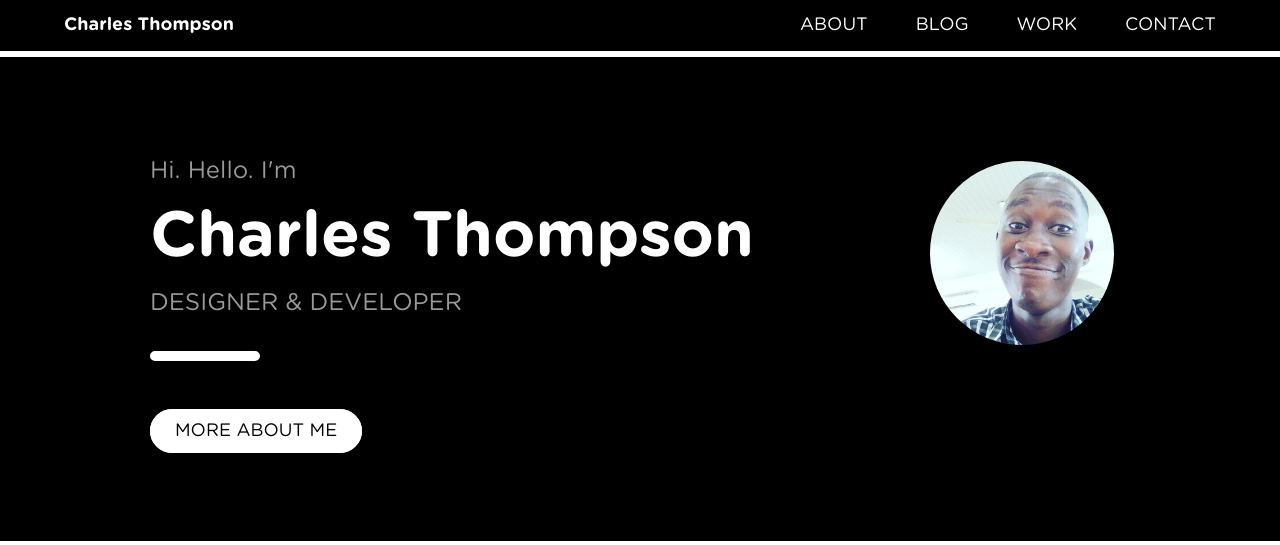
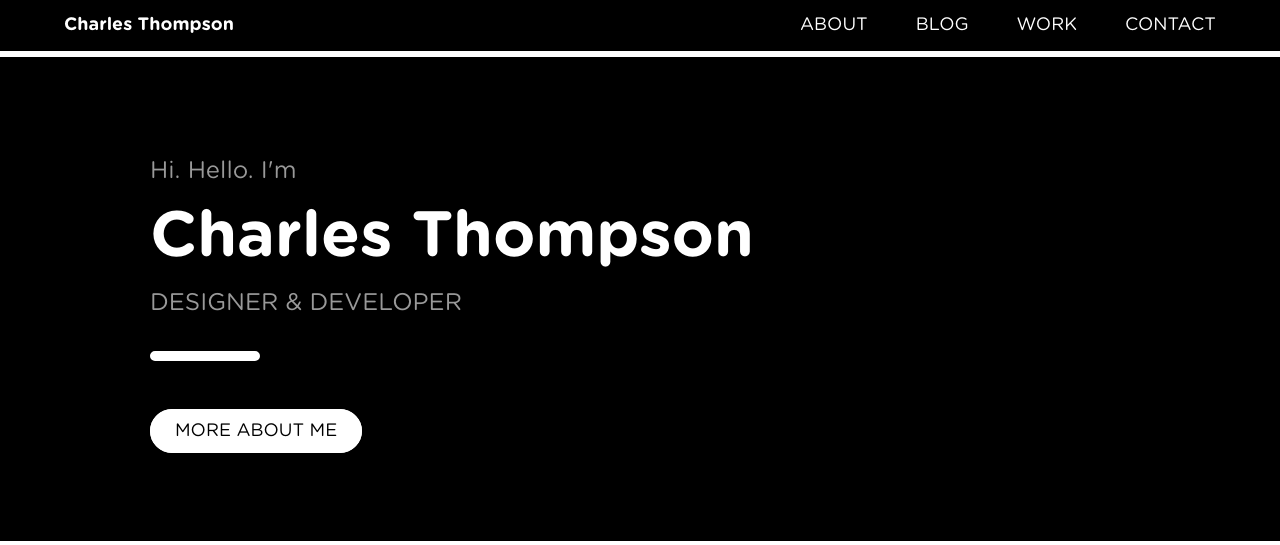
Before and after one commit to cpkthompson/cpkthompson.github.io, a Django app: page / in a window 1280 px wide. Shown: the top 545 px of the page. Run offline with Django 3.2, Linux system fonts and the light colour scheme; data that the repository does not hold is empty; some libraries are stand-ins or nearby versions.

Commit message:
small improvements

```diff
--- a/frontend/templates/frontend/index.html
+++ b/frontend/templates/frontend/index.html
@@ -5,16 +5,13 @@
 
     <header class="w3-black w3-padding w3-padding-64">
         <div class="w3-content w3-padding-32">
-
-            <img class="w3-circle w3-right w3-padding w3-hide-medium w3-hide-large" style="height: 100px" src="{% static 'images/profile.jpg' %}">
-            <img class="w3-circle w3-right w3-padding w3-hide-small" style="height: 200px" src="{% static 'images/profile.jpg' %}">
             <div class="w3-xlarge w3-opacity">Hi. Hello. I'm</div>
             <div class="w3-jumbo gothambold w3-hide-small w3-text-white" >Charles Thompson</div>
             <h1 class="gothambold w3-hide-large w3-hide-medium w3-text-white" >Charles Thompson</h1>
             <div class="w3-xlarge w3-opacity w3-margin-bottom" style="text-transform: uppercase">Designer & Developer</div>
             <hr style="width:100px;border:5px solid white;padding: 0px" class="w3-round-large">
-            <br class="w3-hide-small">
-            <a href="/about" class="w3-hover-black w3-border w3-border-white w3-padding-large w3-round-xxlarge w3-white w3-hide-small" style="text-transform: uppercase">More about me</a>
+            <br>
+            <a href="/about" class="w3-hover-black w3-border w3-border-white w3-padding-large w3-round-xxlarge w3-white" style="text-transform: uppercase">More about me</a>
         </div>
     </header>
     <br>
--- a/frontend/templates/frontend/partials/navigation.html
+++ b/frontend/templates/frontend/partials/navigation.html
@@ -1,5 +1,6 @@
 {% load staticfiles %}
 
+<!-- Navbar on large/medium screens -->
 <div class="w3-bar w3-black w3-card-2 w3-large w3-bottombar w3-border-white">
     <div style="max-width: 1200px; margin: auto;">
         <a class="w3-bar-item w3-button w3-hide-medium w3-hide-large w3-right w3-padding-large w3-hover-white w3-large w3-black"
@@ -33,6 +34,7 @@
         </span>
     </div>
 </div>
+
 <!-- Navbar on small screens -->
 <div id="navDemo" class="w3-bar-block w3-black w3-hide w3-hide-large w3-hide-medium w3-large" style="text-transform: uppercase">
     <a href="/about" class="w3-bar-item w3-button w3-padding-large w3-hover-white">About</a>
```
